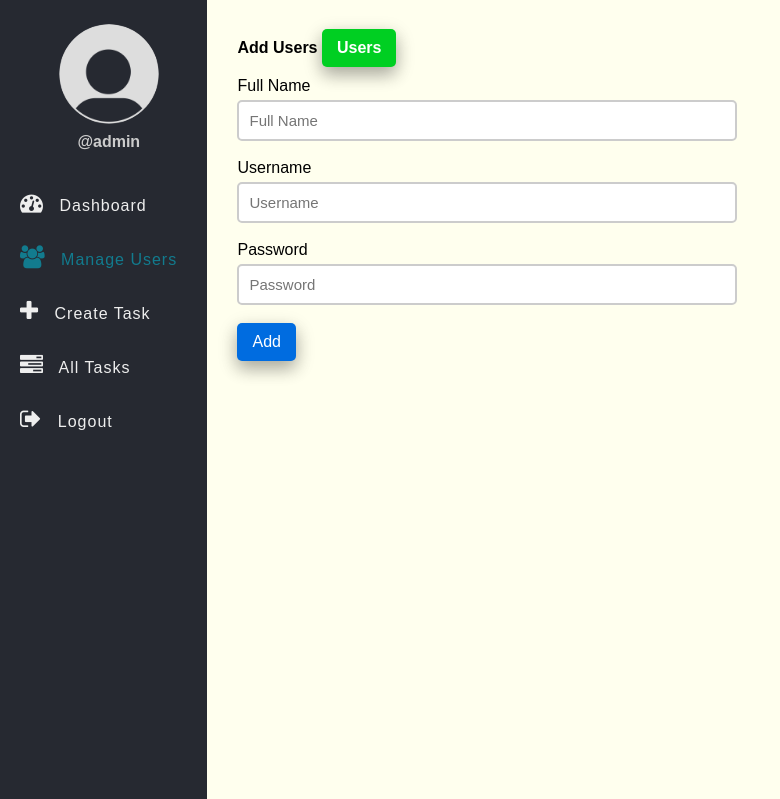
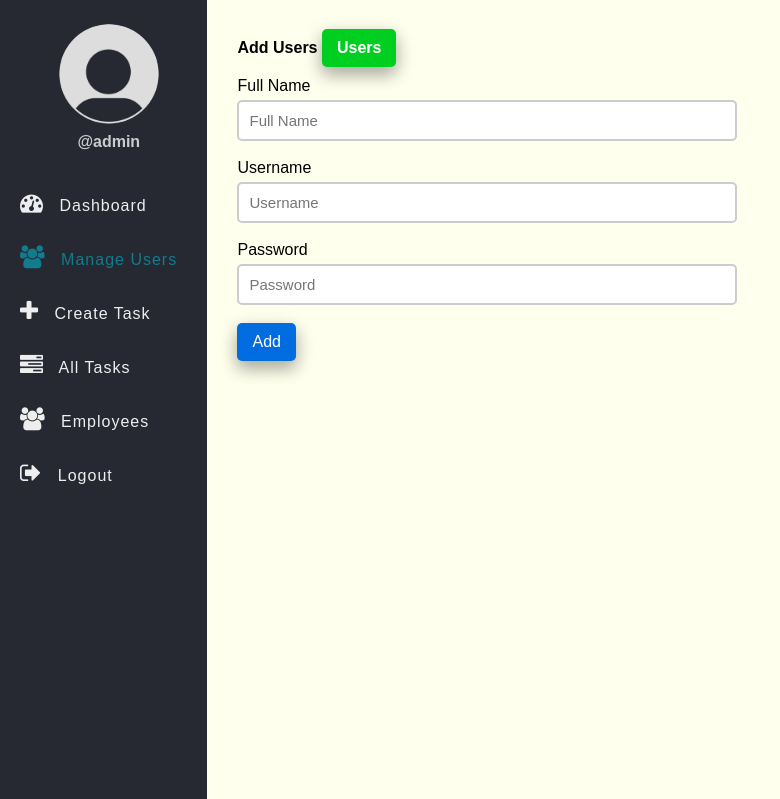
Before and after one commit to Maverick0276/Database-Project-Enchancement, a PHP site: page /add-user.php in a window 1280 px wide. Shown: the part 61-860 px from the top of the page, without its empty margins (0-780 px from the left). Run offline with PHP 8.4, Linux system fonts and the light colour scheme; a user stored in the database is signed in; data comes from the database, SQL or seed files in the repository; data that the repository does not hold is empty.

Commit message:
Employee button Nav.php
linagyan ko ng employee button para sa sidebar

```diff
--- a/Employee-Task-Management-System-using-PHP-and-MySQL-main/inc/nav.php
+++ b/Employee-Task-Management-System-using-PHP-and-MySQL-main/inc/nav.php
@@ -68,6 +68,14 @@
 						<span>All Tasks</span>
 					</a>
 				</li>
+
+                <li>
+                  <a href="employees.php">
+                      <i class="fa fa-users" aria-hidden="true"></i>
+                      <span>Employees</span>
+                     </a>
+               </li>
+
 				<li>
 					<a href="logout.php">
 						<i class="fa fa-sign-out" aria-hidden="true"></i>
```
